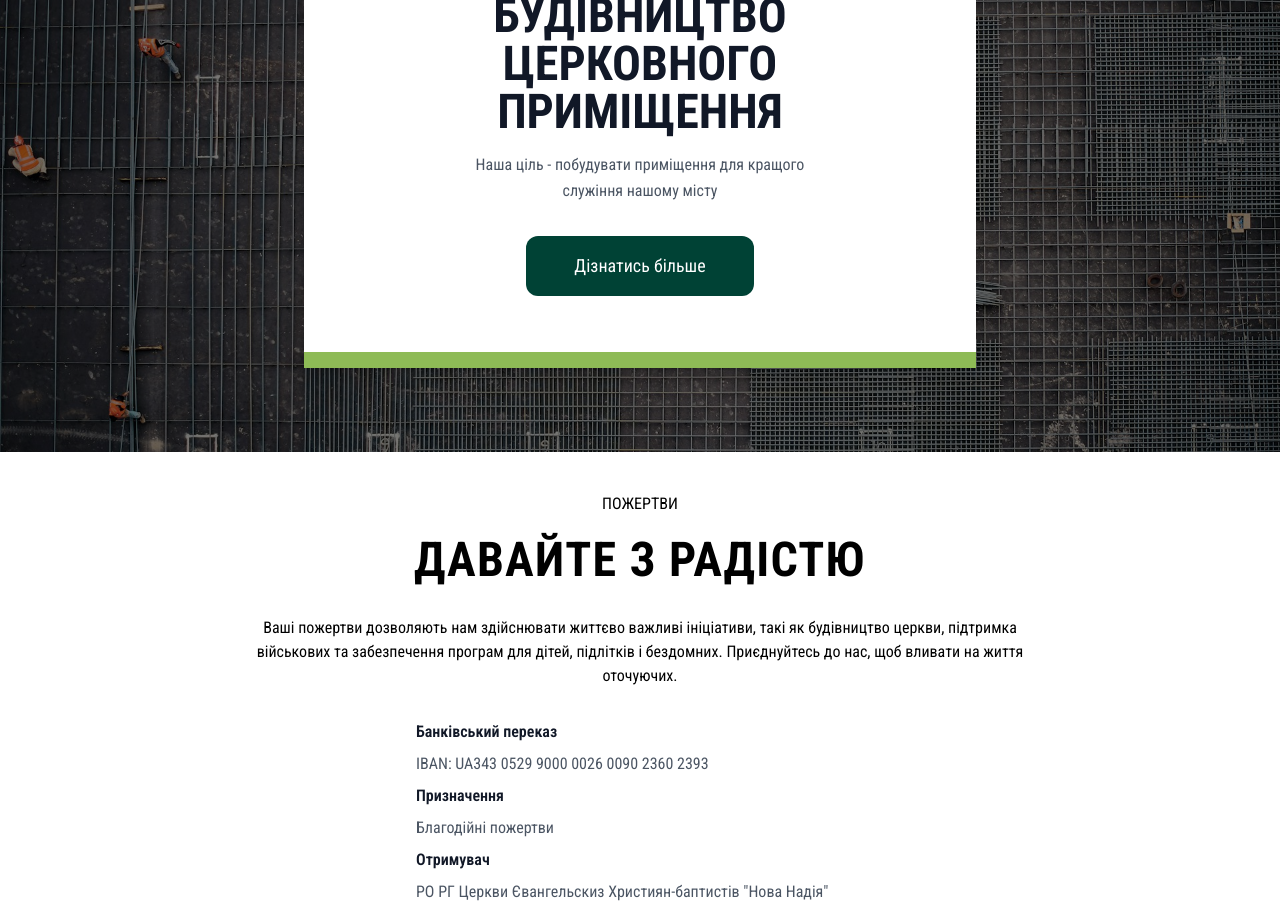
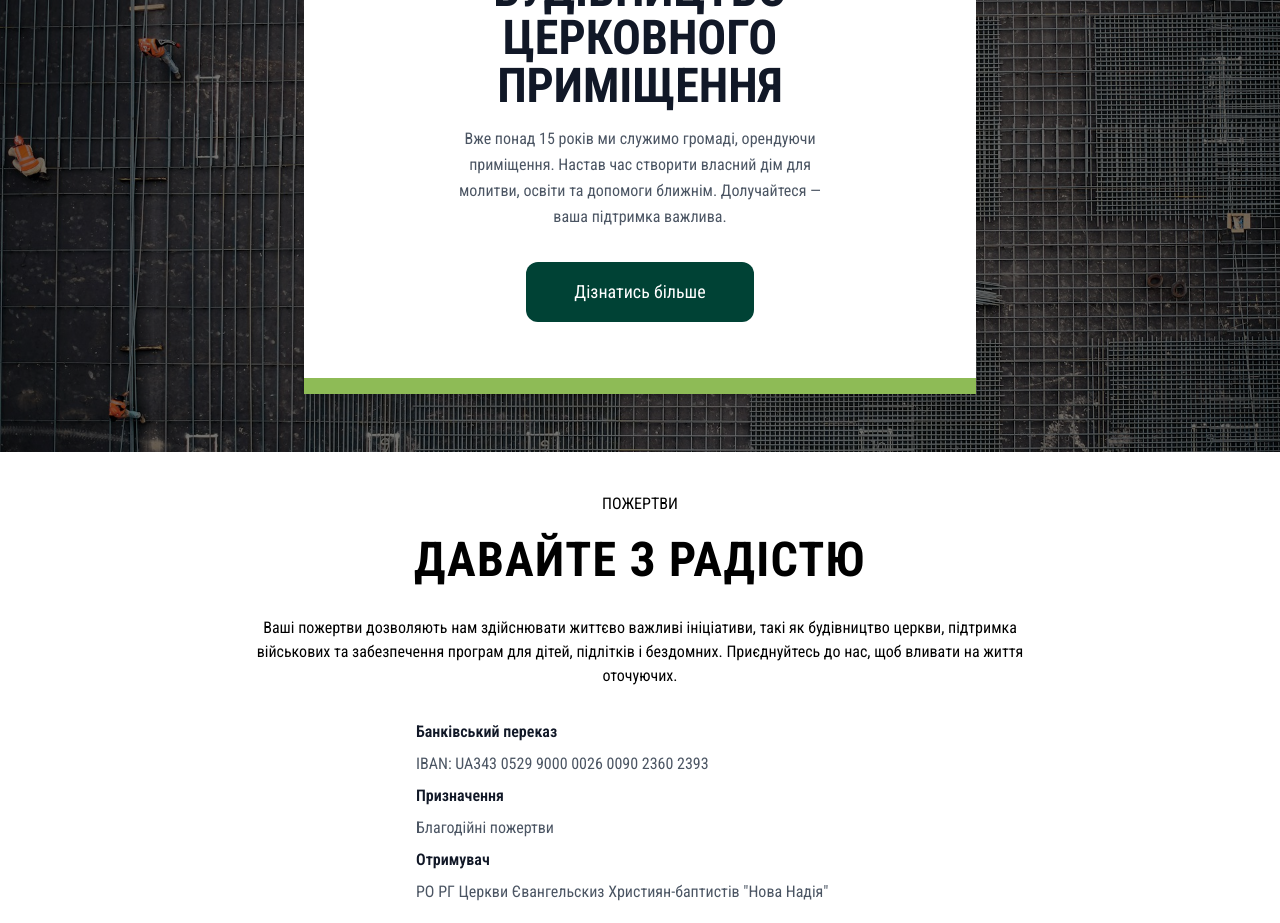
Before and after one commit to media-newhope/newhope.uz.ua, a Next.js app: page / in a window 1280 px wide. Shown: the part 3180-4103 px from the top of the page. Built offline with nearby package versions, Linux system fonts and the light colour scheme.

Commit message:
update text for building short

```diff
--- a/app/locales/en/common.ts
+++ b/app/locales/en/common.ts
@@ -98,7 +98,8 @@ export const TRANSLATION: LangObj = {
   "GIVING.BUILDING": "BUILDING",
 
   "BUILDING.TITLE": "Church Building Construction",
-  "BUILDING.DESC": "Our goal is to build a facility to better serve our city",
+  "BUILDING.DESC":
+    "For over 15 years, we have served the community by renting premises. It's time to create our own home for prayer, education, and helping our neighbors. <a href='/en/#giving'>Join us</a> — your support is important.",
   "BUILDING.LEARN_MORE": "Learn More",
 
   "GOSPEL.SUBTITLE": "Faith",
--- a/app/locales/uk/common.ts
+++ b/app/locales/uk/common.ts
@@ -96,7 +96,7 @@ export const TRANSLATION: LangObj = {
 
   "BUILDING.TITLE": "Будівництво церковного приміщення",
   "BUILDING.DESC":
-    "Наша ціль - побудувати приміщення для кращого служіння нашому місту",
+    "Вже понад 15 років ми служимо громаді, орендуючи приміщення. Настав час створити власний дім для молитви, освіти та допомоги ближнім. <a href='/#giving'>Долучайтеся</a> — ваша підтримка важлива.",
   "BUILDING.LEARN_MORE": "Дізнатись більше",
 
   "GOSPEL.SUBTITLE": "віра",
--- a/app/sections/building/Building.section.tsx
+++ b/app/sections/building/Building.section.tsx
@@ -32,9 +32,10 @@ export function BuildingSection(props: PageSectionProps) {
           </h2>
 
           {/* Description */}
-          <p className="text-gray-600 text-center mb-8 text-md leading-relaxed max-w-sm m-auto">
-            {t("BUILDING.DESC")}
-          </p>
+          <p
+            className="text-gray-600 text-center mb-8 text-md leading-relaxed max-w-sm m-auto"
+            dangerouslySetInnerHTML={{ __html: t("BUILDING.DESC") }}
+          />
 
           {/* CTA Button */}
           <div className="flex justify-center">
```
